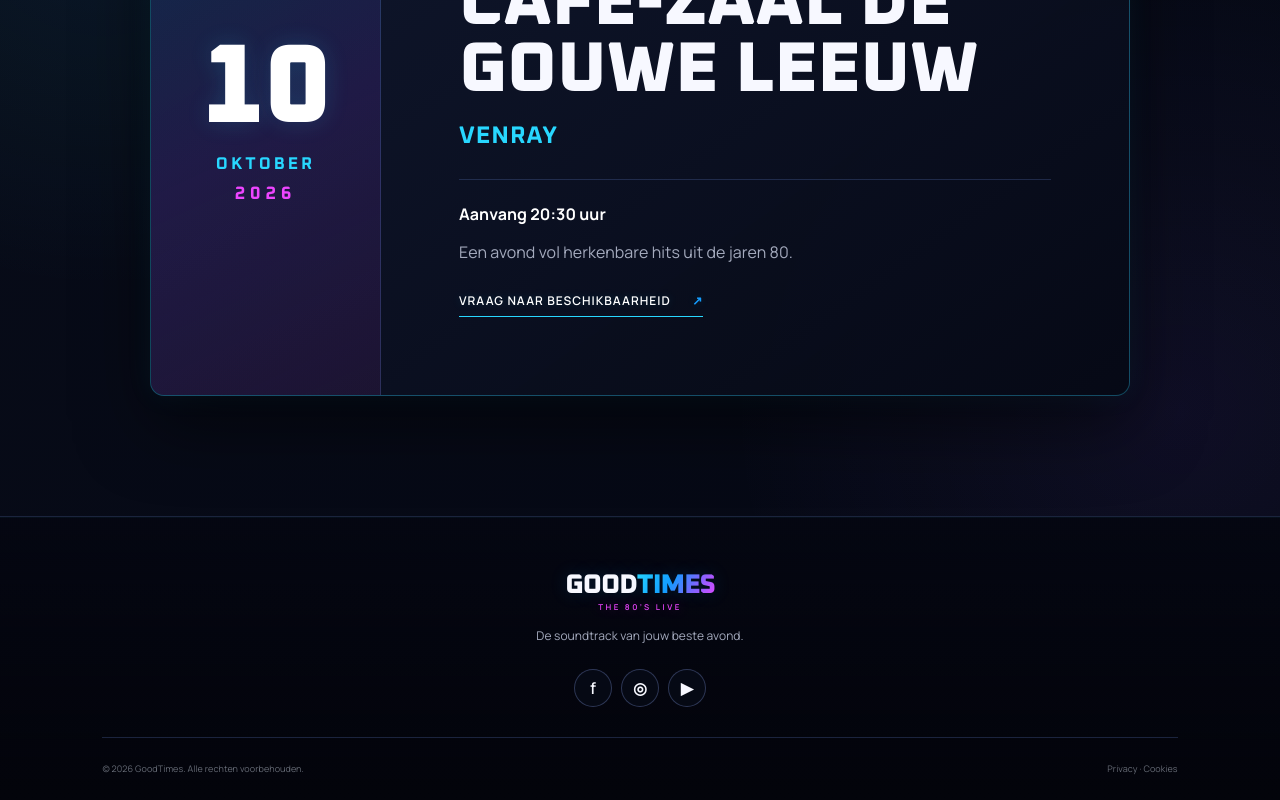
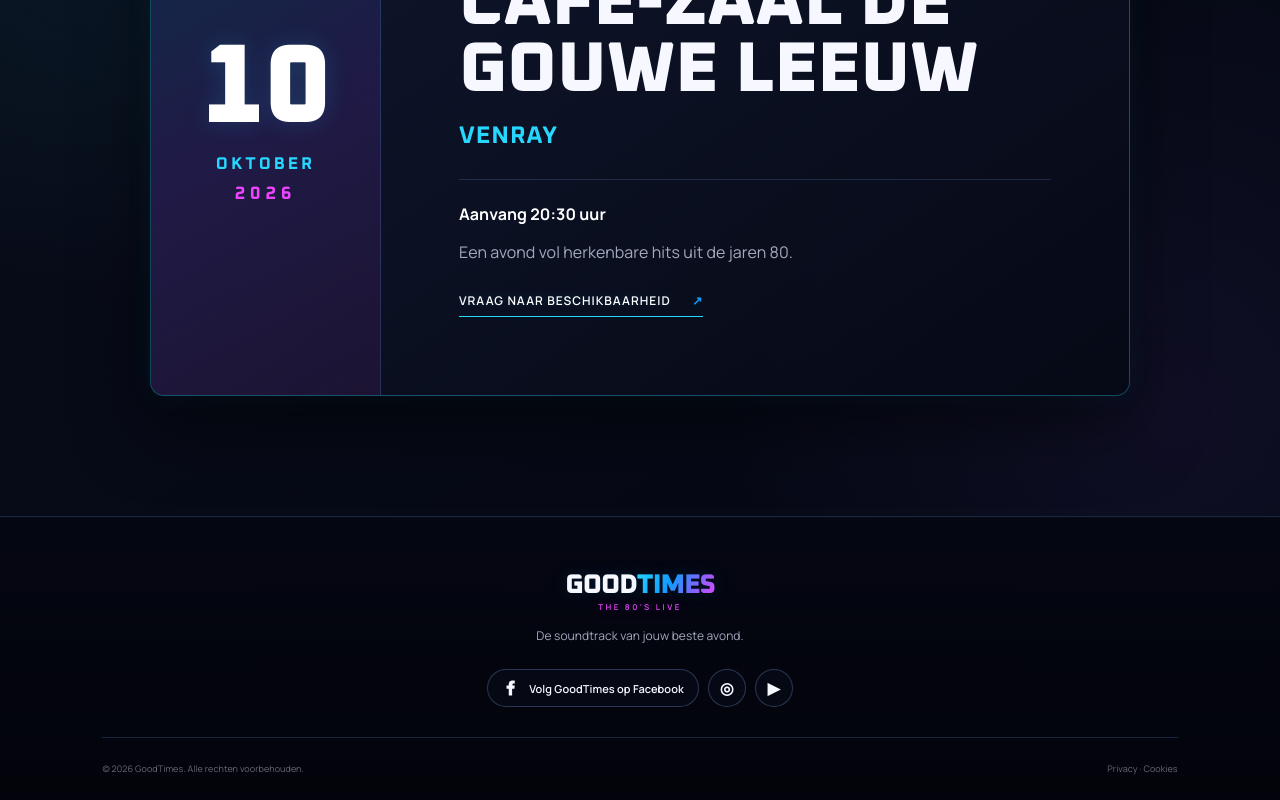
Before and after one commit to Goodtimes26/Goodtimes-website, a Next.js app: page /agenda in a window 1280 px wide. Shown: the part 826-1626 px from the top of the page. Built offline with nearby package versions, Linux system fonts and the light colour scheme.

Commit message:
Voeg Facebook-links toe

```diff
--- a/app/globals.css
+++ b/app/globals.css
@@ -165,6 +165,7 @@ body:before{
 .show-row{border-color:var(--line)}.show-row:hover{background:linear-gradient(90deg,rgba(21,157,255,.035),transparent 55%)}
 .socials a{border-color:rgba(93,111,165,.45);background:rgba(9,13,27,.62)}
 .socials a:hover{border-color:var(--cyan);color:var(--cyan);box-shadow:0 0 16px rgba(40,215,255,.16)}
+.socials .facebook-follow{display:flex;width:auto;min-height:38px;padding:0 14px;gap:9px;border-radius:20px}.facebook-follow svg{width:18px;height:18px;flex:0 0 auto}.facebook-follow span{font-size:11px}
 input,select,textarea{border-color:rgba(112,125,166,.48)}input:focus,select:focus,textarea:focus{border-color:var(--cyan);box-shadow:0 1px 0 rgba(40,215,255,.28)}
 .thanks span{background:var(--gradient-neon);box-shadow:var(--glow-blue)}
 footer{background:linear-gradient(180deg,rgba(5,7,17,.35),#03040b);border-color:var(--line)}
@@ -254,6 +255,7 @@ body:after{
   linear-gradient(145deg,#050817,#03050d)}
 .contact-card{border-color:rgba(40,215,255,.28);box-shadow:var(--shadow-lift)}
 .contact-card h1{background:linear-gradient(105deg,#fff 25%,#b3e9ff 67%,#c9b5ff);background-clip:text;-webkit-background-clip:text;color:transparent}
+.contact-facebook-button{display:inline-flex;align-items:center;gap:12px;margin-left:12px}.contact-facebook-button svg{width:19px;height:19px;flex:0 0 auto}
 .contact-bookings{border-radius:10px;border-left:2px solid var(--magenta)}
 .member-grid{gap:18px}
 .member-grid article{transition:transform .25s ease,border-color .25s ease,box-shadow .25s ease}
@@ -312,7 +314,7 @@ footer{box-shadow:inset 0 1px rgba(40,215,255,.04)}
   .scroll{display:none}
 }
 @media(prefers-reduced-motion:reduce){*{scroll-behavior:auto!important;transition:none!important}.nav-cta:after,.primary:after{display:none}}
-@media(max-width:600px){.contact-page{min-height:auto;padding:112px 18px 70px}.contact-card{padding:38px 22px}.contact-card h1{font-size:clamp(48px,15vw,62px);line-height:.92;letter-spacing:-1.5px}.contact-intro{margin:24px 0 30px;font-size:14px;line-height:1.7}.contact-email{align-items:flex-start;gap:10px}.contact-email span{font-size:18px}.contact-email a{font-size:18px}.contact-mail-button{width:100%;justify-content:space-between}.contact-bookings{margin-top:38px;padding:23px 20px}}
+@media(max-width:600px){.contact-page{min-height:auto;padding:112px 18px 70px}.contact-card{padding:38px 22px}.contact-card h1{font-size:clamp(48px,15vw,62px);line-height:.92;letter-spacing:-1.5px}.contact-intro{margin:24px 0 30px;font-size:14px;line-height:1.7}.contact-email{align-items:flex-start;gap:10px}.contact-email span{font-size:18px}.contact-email a{font-size:18px}.contact-mail-button,.contact-facebook-button{width:100%;justify-content:space-between}.contact-facebook-button{margin:12px 0 0}.contact-bookings{margin-top:38px;padding:23px 20px}}
 @media(max-width:600px){.agenda-page{padding:28px 18px 75px}.agenda-event{grid-template-columns:1fr}.agenda-event-date{min-height:auto;padding:30px 22px;border-right:0;border-bottom:1px solid var(--line)}.agenda-event-date strong{font-size:82px}.agenda-event-date span{margin-top:18px;font-size:15px}.agenda-event-details{padding:36px 24px 40px}.agenda-event-details h2{font-size:clamp(38px,11vw,50px)}.agenda-location{font-size:21px}.agenda-time{margin-top:23px}}
 @media(max-width:600px){
   .eyebrow{letter-spacing:.22em}
--- a/app/site.tsx
+++ b/app/site.tsx
@@ -13,6 +13,12 @@ const nav = [
   ["media", "/media", "Media"],
   ["contact", "/contact", "Contact"],
 ] as const;
+
+const facebookUrl = "https://www.facebook.com/share/14sZgHUpgHK/?mibextid=wwXIfr";
+
+function FacebookIcon() {
+  return <svg aria-hidden="true" viewBox="0 0 24 24"><path fill="currentColor" d="M14 8.5V7c0-.8.5-1 1-1h2V2.1L14.1 2C10.6 2 9 4.1 9 6.7v1.8H6V13h3v9h4.5v-9h3l.5-4.5h-3Z" /></svg>;
+}
 
 function Arrow() {
   return <span aria-hidden="true">↗</span>;
@@ -43,7 +49,8 @@ function Footer() {
       <div className="brand footer-brand">GOOD<span>TIMES</span><small>THE 80’S LIVE</small></div>
       <p>De soundtrack van jouw beste avond.</p>
       <div className="socials">
-        <a href="#" aria-label="Facebook">f</a><a href="#" aria-label="Instagram">◎</a><a href="#" aria-label="YouTube">▶</a>
+        <a className="facebook-follow" href={facebookUrl} target="_blank" rel="noopener noreferrer"><FacebookIcon /><span>Volg GoodTimes op Facebook</span></a>
+        <a href="#" aria-label="Instagram">◎</a><a href="#" aria-label="YouTube">▶</a>
       </div>
       <div className="footer-bottom"><span>© 2026 GoodTimes. Alle rechten voorbehouden.</span><span>Privacy · Cookies</span></div>
     </footer>
@@ -229,6 +236,7 @@ function Contact() {
         <a href="mailto:info@goodtimescoverband.nl">info@goodtimescoverband.nl</a>
       </div>
       <a className="primary contact-mail-button" href="mailto:info@goodtimescoverband.nl">Stuur een e-mail <Arrow /></a>
+      <a className="primary contact-facebook-button" href={facebookUrl} target="_blank" rel="noopener noreferrer"><FacebookIcon /> Bekijk GoodTimes op Facebook <Arrow /></a>
       <div className="contact-bookings">
         <p className="eyebrow">Boekingen</p>
         <p>GoodTimes is beschikbaar voor bruiloften, bedrijfsfeesten, festivals, evenementen…</p>
```
